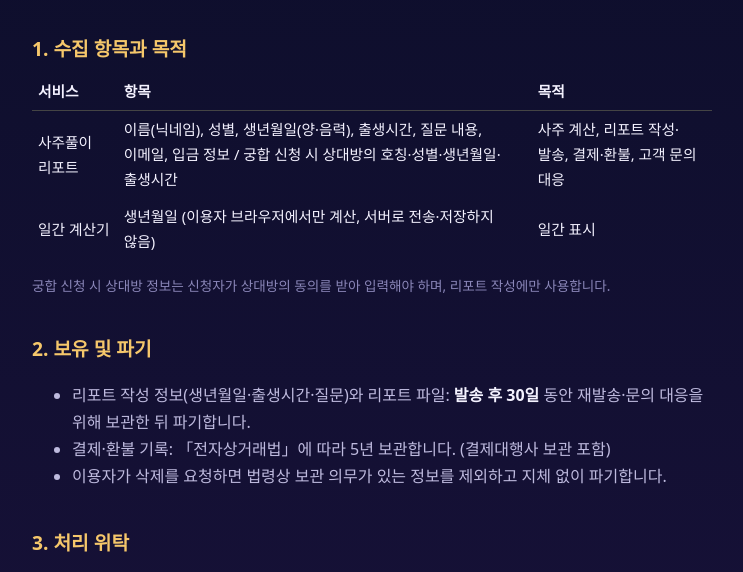
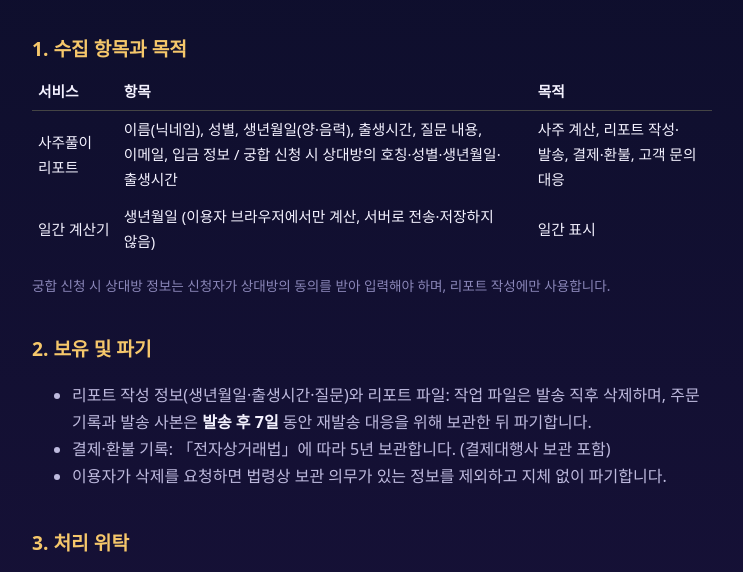
Before and after one commit to seol21200250-png/seol21200250-png.github.io, a plain HTML site: page privacy.html in a window 1280 px wide. Shown: the part 220-792 px from the top of the page, without its empty margins (268-1011 px from the left). Drawn offline with Linux system fonts and the light colour scheme.

Commit message:
주문서·개인정보처리방침: 개인정보 7일 후 자동 삭제 안내
Co-Authored-By: Claude Opus 5.5 <noreply@anthropic.com>
Claude-Session: https://claude.ai/code/session_01QDS53b8399mERAzoY6SUeQ

```diff
--- a/privacy.html
+++ b/privacy.html
@@ -23,7 +23,7 @@
 
   <h2>2. 보유 및 파기</h2>
   <ul>
-    <li>리포트 작성 정보(생년월일·출생시간·질문)와 리포트 파일: <strong>발송 후 30일</strong> 동안 재발송·문의 대응을 위해 보관한 뒤 파기합니다.</li>
+    <li>리포트 작성 정보(생년월일·출생시간·질문)와 리포트 파일: 작업 파일은 발송 직후 삭제하며, 주문 기록과 발송 사본은 <strong>발송 후 7일</strong> 동안 재발송 대응을 위해 보관한 뒤 파기합니다.</li>
     <li>결제·환불 기록: 「전자상거래법」에 따라 5년 보관합니다. (결제대행사 보관 포함)</li>
     <li>이용자가 삭제를 요청하면 법령상 보관 의무가 있는 정보를 제외하고 지체 없이 파기합니다.</li>
   </ul>
```
Also changed, not shown: report.html (+1 -0 lines).
